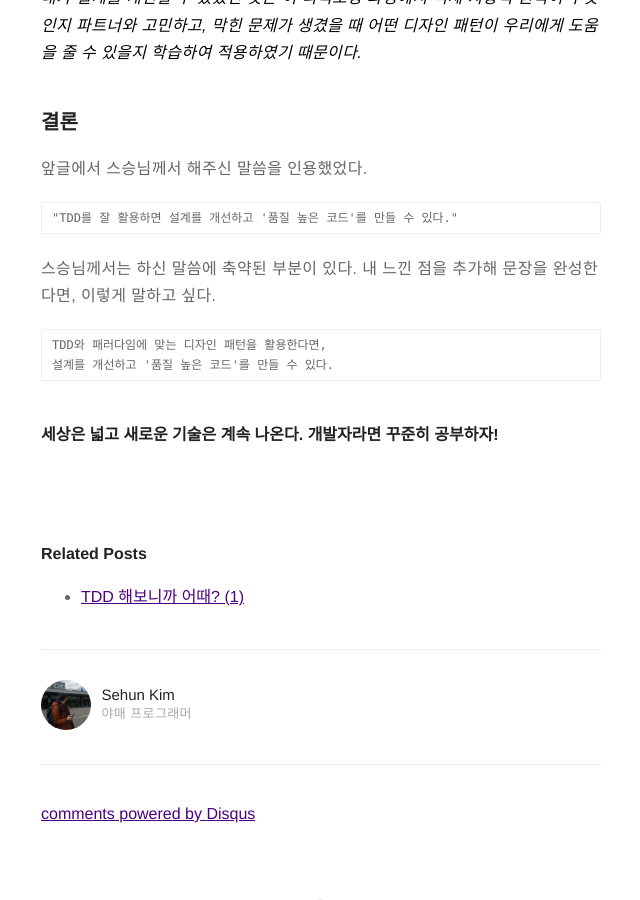
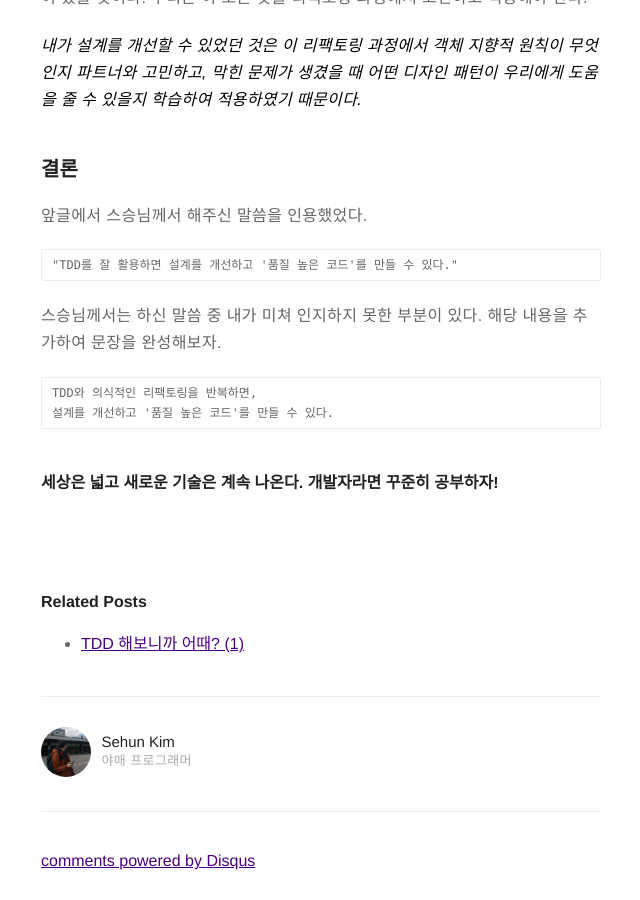
Before and after one commit to Sehun-Kim/blog, a Jekyll site: the page built from _posts/2019-03-25-tdd-paircoding2.markdown, in a window 1280 px wide and 900 px high, scrolled down 20610 px. Shown: the whole window, without its empty margins (319-959 px from the left). Built offline with Jekyll 4.4.1, drawn with Linux system fonts in a browser that asks for light colours; comment, search, counter and statistics services are not loaded; some of the changed text lies outside the part shown.

Commit message:
feedback reflect

````diff
--- a/_posts/2019-03-20-tdd-paircoding1.markdown
+++ b/_posts/2019-03-20-tdd-paircoding1.markdown
@@ -318,4 +318,4 @@
 
 ---
 
-###### 2편에서 계속.
+###### [2편]({{ site.url }}/tdd-paircoding2)에서 계속.
--- a/_posts/2019-03-25-tdd-paircoding2.markdown
+++ b/_posts/2019-03-25-tdd-paircoding2.markdown
@@ -571,10 +572,10 @@
 "TDD를 잘 활용하면 설계를 개선하고 '품질 높은 코드'를 만들 수 있다."
 ```
 
-스승님께서는 하신 말씀에 축약된 부분이 있다. 내 느낀 점을 추가해 문장을 완성한다면, 이렇게 말하고 싶다.
+스승님께서는 하신 말씀 중 내가 미쳐 인지하지 못한 부분이 있다. 해당 내용을 추가하여 문장을 완성해보자.
 
 ```
-TDD와 패러다임에 맞는 디자인 패턴을 활용한다면,
+TDD와 의식적인 리팩토링을 반복하면,
 설계를 개선하고 '품질 높은 코드'를 만들 수 있다.
 ```
 
````
Also changed, not shown: other parts of _posts/2019-03-25-tdd-paircoding2.markdown (+2 -1 lines).
